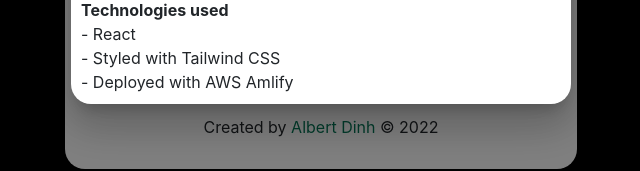
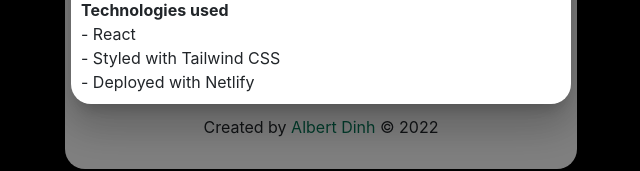
Before and after one commit to albert-dinh-01/stringComparison, a React (Create React App) app: page / in a window 1280 px wide. Both pictures are taken after a click on the button "add an alarm". Shown: the part 402-573 px from the top of the page, without its empty margins (319-959 px from the left). Built offline with nearby package versions, Linux system fonts and the light colour scheme.

Commit message:
Changed to Netlify for the intro popup for tech used to deploy

```diff
--- a/src/components/Strings/AddString.js
+++ b/src/components/Strings/AddString.js
@@ -206,7 +206,7 @@
 										- Styled with Tailwind CSS
 									</li>
 									<li className="text-left" id="deployment">
-										- Deployed with AWS Amlify
+										- Deployed with Netlify
 									</li>
 								</ul>
 							</Box>
```
